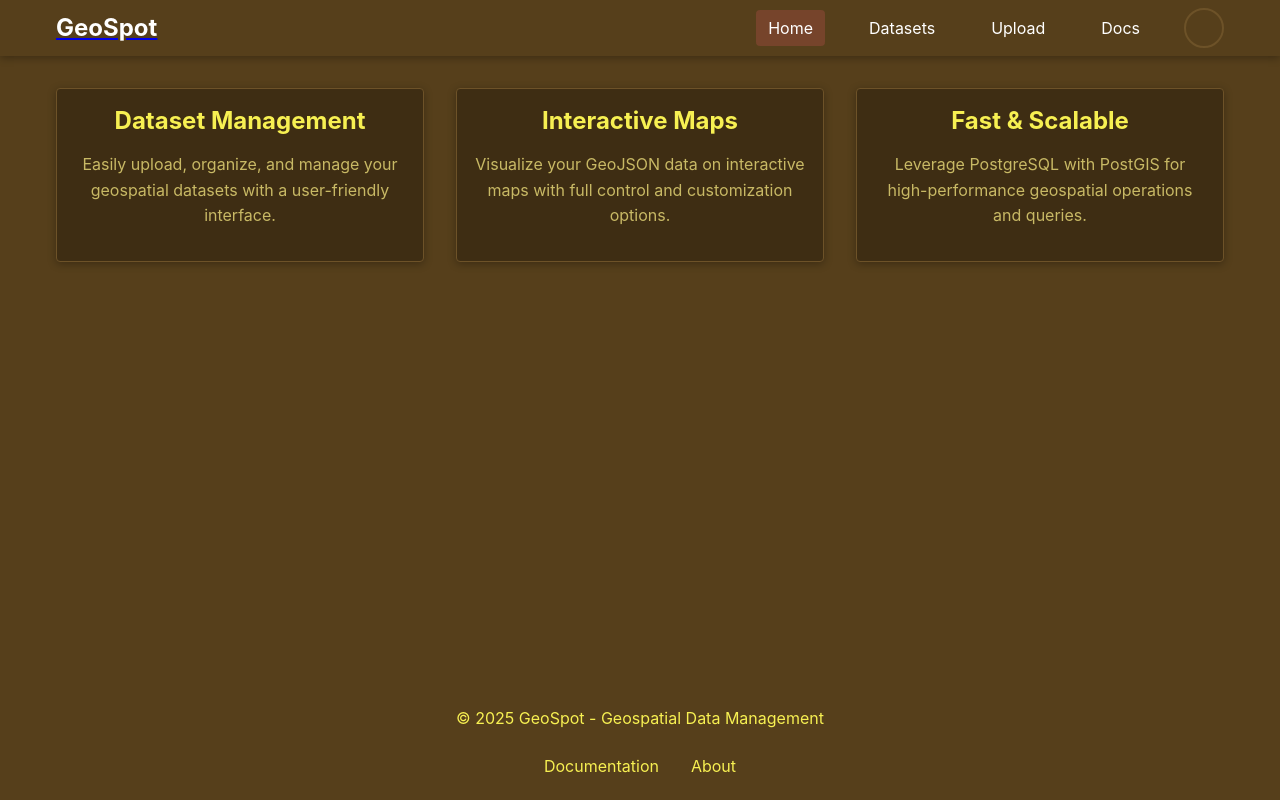
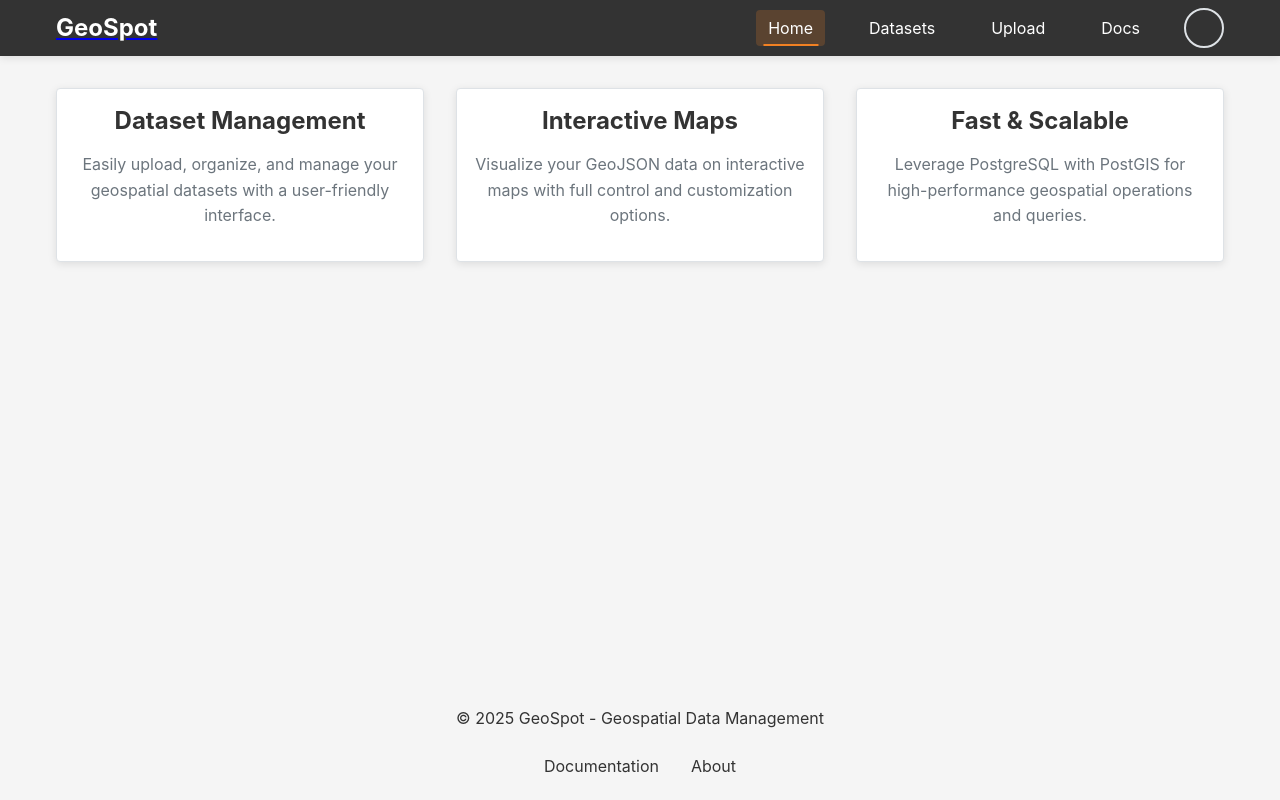
Before and after one commit to Datolla/geospot-react, a React (Create React App) app: page / in a window 1280 px wide. Built offline with nearby package versions, Linux system fonts and the light colour scheme; no server answers; the HTML template or start-up script is replaced by a standard one.

Commit message:
Update color scheme to use orange accent with beige/white background and restore dark/light mode toggle

```diff
--- a/src/components/Layout.css
+++ b/src/components/Layout.css
@@ -9,7 +9,7 @@
 }
 
 .header {
-  background-color: var(--licorice);
+  background-color: var(--dark-color);
   color: white;
   padding: 0.5rem 0;
   box-shadow: var(--shadow);
@@ -70,7 +70,7 @@
 
 .nav a:hover,
 .nav a.active {
-  background-color: rgba(244, 91, 105, 0.2);
+  background-color: rgba(242, 129, 35, 0.2); /* orange-wheel */
 }
 
 .nav a::after {
@@ -80,7 +80,7 @@
   left: 50%;
   width: 0;
   height: 2px;
-  background: var(--bright-pink-crayola);
+  background: var(--primary-color);
   transition: var(--transition);
   transform: translateX(-50%);
 }
@@ -115,8 +115,8 @@
 }
 
 .theme-toggle.dark {
-  border-color: var(--bright-pink-crayola);
-  color: var(--bright-pink-crayola);
+  border-color: var(--primary-color);
+  color: var(--primary-color);
 }
 
 .main-content {
@@ -161,8 +161,8 @@
 }
 
 .footer-links a:hover {
-  color: var(--bright-pink-crayola);
-  background-color: rgba(244, 91, 105, 0.1);
+  color: var(--primary-color);
+  background-color: rgba(242, 129, 35, 0.1);
   transform: translateY(-2px);
 }
 
@@ -236,6 +236,10 @@
     align-self: flex-end;
   }
 
+  .footer {
+    background-color: var(--card-bg);
+  }
+
   .menu-toggle {
     display: flex;
   }
--- a/src/index.js
+++ b/src/index.js
@@ -2,6 +2,25 @@ import React from 'react';
 import ReactDOM from 'react-dom/client';
 import './index.css';
 import App from './App';
+
+// Initialize theme based on user preference or default to light
+const initializeTheme = () => {
+  const savedTheme = localStorage.getItem('theme');
+  const prefersDark = window.matchMedia('(prefers-color-scheme: dark)').matches;
+
+  let theme = 'light'; // default to light theme
+  if (savedTheme) {
+    theme = savedTheme;
+  } else if (prefersDark) {
+    theme = 'dark';
+  }
+
+  document.documentElement.setAttribute('data-theme', theme);
+  localStorage.setItem('theme', theme);
+};
+
+// Initialize theme before rendering
+initializeTheme();
 
 const root = ReactDOM.createRoot(document.getElementById('root'));
 root.render(
--- a/src/pages/Home.css
+++ b/src/pages/Home.css
@@ -29,7 +29,7 @@
 .hero-text h1 {
   font-size: 3rem;
   margin-bottom: 1rem;
-  color: var(--licorice);
+  color: var(--dark-color);
   animation: fadeIn var(--animation-duration-normal) var(--animation-ease) both;
 }
 
@@ -128,9 +128,9 @@
   width: 12px;
   height: 12px;
   border-radius: 50%;
-  background-color: var(--secondary-color);
+  background-color: var(--primary-color);
   border: 2px solid white;
-  box-shadow: 0 0 8px var(--secondary-color);
+  box-shadow: 0 0 8px var(--primary-color);
   animation: pulse 2s infinite;
 }
 
@@ -141,23 +141,23 @@
   width: 10px;
   height: 10px;
   border-radius: 50%;
-  background-color: var(--vermilion);
-  box-shadow: 0 0 0 0 rgba(241, 48, 48, 0.7);
+  background-color: var(--primary-color);
+  box-shadow: 0 0 0 0 rgba(242, 129, 35, 0.7);
   animation: dataPulse 2s infinite;
 }
 
 @keyframes dataPulse {
   0% {
     transform: scale(0.8);
-    box-shadow: 0 0 0 0 rgba(241, 48, 48, 0.7);
+    box-shadow: 0 0 0 0 rgba(242, 129, 35, 0.7);
   }
   70% {
     transform: scale(1.5);
-    box-shadow: 0 0 0 10px rgba(241, 48, 48, 0);
+    box-shadow: 0 0 0 10px rgba(242, 129, 35, 0);
   }
   100% {
     transform: scale(0.8);
-    box-shadow: 0 0 0 0 rgba(241, 48, 48, 0);
+    box-shadow: 0 0 0 0 rgba(242, 129, 35, 0);
   }
 }
 
@@ -203,7 +203,7 @@
 
 .feature-card h3 {
   margin-bottom: 1rem;
-  color: var(--licorice);
+  color: var(--dark-color);
   transition: var(--transition);
 }
 
--- a/src/styles/variables.css
+++ b/src/styles/variables.css
@@ -1,4 +1,4 @@
-/* Global styles for consistent design with dark theme */
+/* Global styles for consistent design */
 :root {
   /* Color palette variables */
   --icterine: #f7f052;
@@ -7,7 +7,7 @@
   --caf-noir: #563f1b;
   --myrtle-green: #38726c;
 
-  /* Professional theme variables */
+  /* Light theme variables (default) - beige/white with orange accent */
   --primary-color: var(--orange-wheel); /* Orange accent */
   --primary-dark: #d96f1a;
   --secondary-color: #95a5a6; /* Neutral gray */
@@ -18,17 +18,17 @@
   --success-dark: #2d5c57;
   --warning-color: var(--icterine);
   --warning-dark: #e2d43d;
-  --dark-color: var(--caf-noir); /* Dark brown for dark elements */
-  --light-color: var(--icterine); /* Yellow for light elements */
+  --dark-color: #333333; /* Dark gray text */
+  --light-color: #f8f9fa; /* Light gray */
   --gray-color: #95a5a6;
-  --text-color: var(--icterine); /* Yellow text */
-  --text-light: #c8b965;
-  --text-lighter: #a39755;
-  --bg-color: var(--caf-noir); /* Dark brown background */
-  --card-bg: #3e2d13; /* Darker brown for cards */
-  --border-color: #6d5228; /* Subtle border */
-  --shadow: 0 2px 8px rgba(0,0,0,0.3);
-  --shadow-hover: 0 4px 12px rgba(0,0,0,0.4);
+  --text-color: #333333; /* Dark gray text */
+  --text-light: #6c757d; /* Light gray text */
+  --text-lighter: #888888; /* Lighter gray text */
+  --bg-color: #f5f5f5; /* Beige/soft white background */
+  --card-bg: #ffffff; /* Pure white for cards */
+  --border-color: #dee2e6; /* Light gray border */
+  --shadow: 0 2px 8px rgba(0,0,0,0.1);
+  --shadow-hover: 0 4px 12px rgba(0,0,0, 0.15);
   --border-radius: 12px;
   --transition: all 0.4s cubic-bezier(0.25, 0.8, 0.25, 1);
   --transition-fast: all 0.15s ease;
@@ -65,7 +65,7 @@
   --z-tooltip: 1070;
 }
 
-/* Dark mode variables - simplified professional theme */
+/* Dark mode variables - dark equivalent with orange accent */
 [data-theme="dark"] {
   --primary-color: #f28123; /* orange-wheel - main accent */
   --primary-dark: #d96f1a;
```
